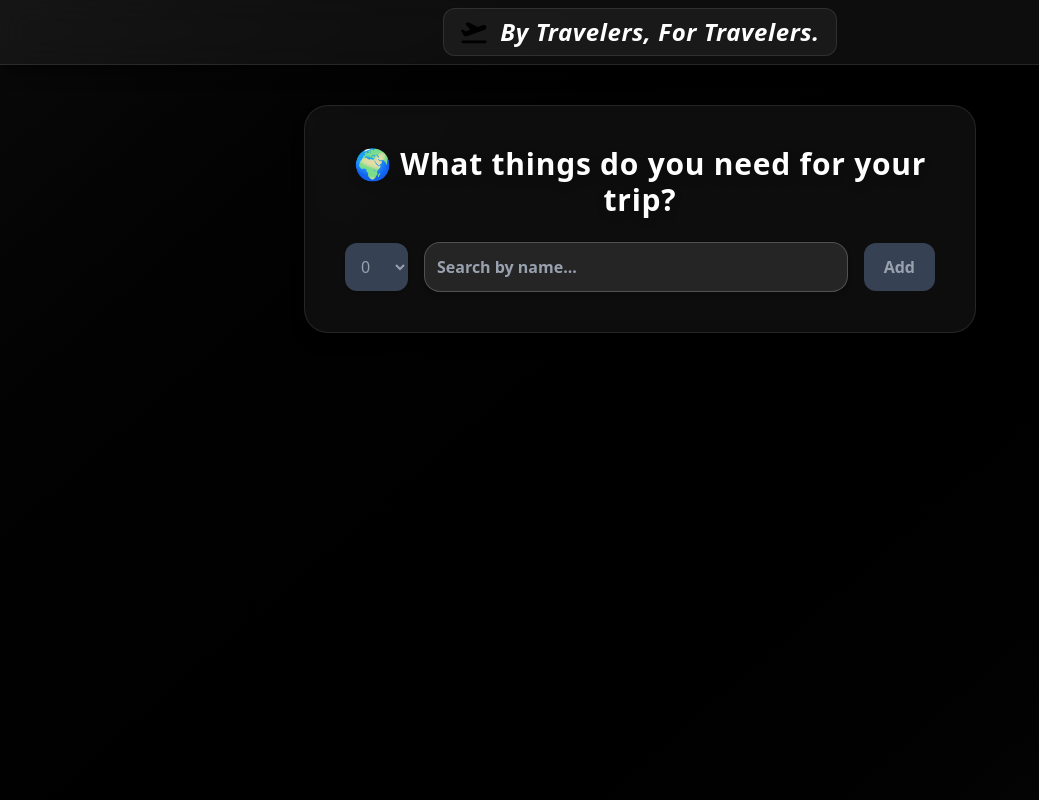
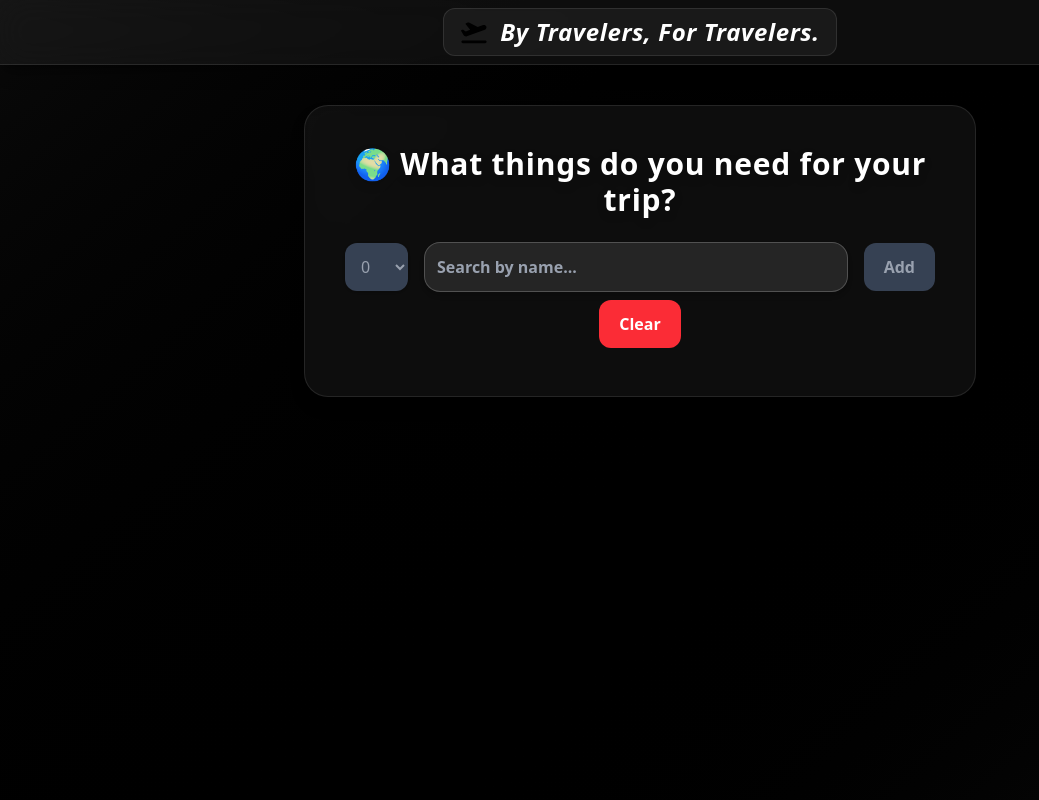
Before and after one commit to Muhammad-Salman-khan/Travelers-Back, a React (Vite) app: page / in a window 1280 px wide. Shown: the top 800 px of the page, without its empty margins (0-1039 px from the left). Built offline with nearby package versions, Linux system fonts and the light colour scheme.

Commit message:
feat: add clear items functionality to reset the item list

```diff
--- a/src/App.jsx
+++ b/src/App.jsx
@@ -19,6 +19,9 @@ function App() {
     setdescription("");
     setItems((e) => [...e, ListData]);
   };
+  const clearList = () => {
+    setItems([]);
+  };
   return (
     <>
       <div className=" w-full bg-gradient-to-br from-neutral-950 via-black to-neutral-900 text-gray-200 font-sans">
@@ -30,6 +33,7 @@ function App() {
             Description={description}
             setDescription={(e) => setdescription(e)}
             handleForm={handleEve}
+            clearItems={clearList}
           />
 
           <div className="grid grid-cols-1 sm:grid-cols-2 lg:grid-cols-3  gap-8">
--- a/src/components/Search.jsx
+++ b/src/components/Search.jsx
@@ -4,6 +4,7 @@ const Search = ({
   setDescription,
   handleForm,
   itemsCount,
+  clearItems,
 }) => {
   return (
     <>
@@ -55,6 +56,16 @@ const Search = ({
             </button>
           </div>
         </form>
+        <div className="text-center m-2">
+          <button
+            onClick={clearItems}
+            disabled={Description.length < 0}
+            className={`px-5 py-3 rounded-xl font-semibold transition-all duration-200 bg-red-500 text-white hover:bg-red-800
+          `}
+          >
+            Clear
+          </button>
+        </div>
       </div>
     </>
   );
```
